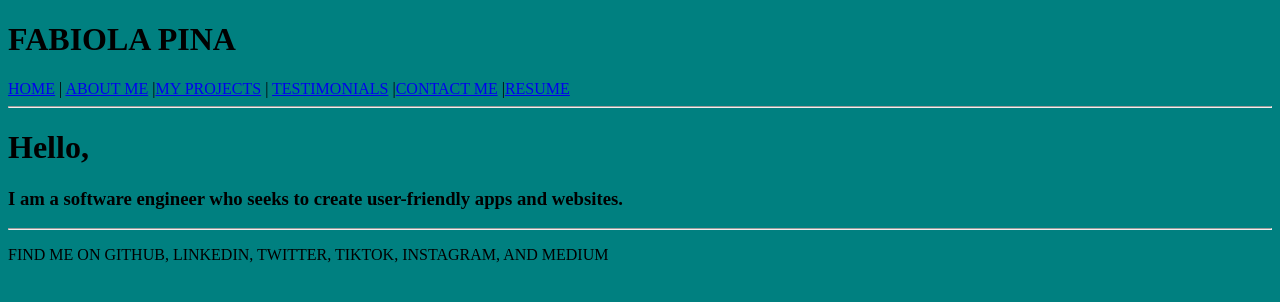
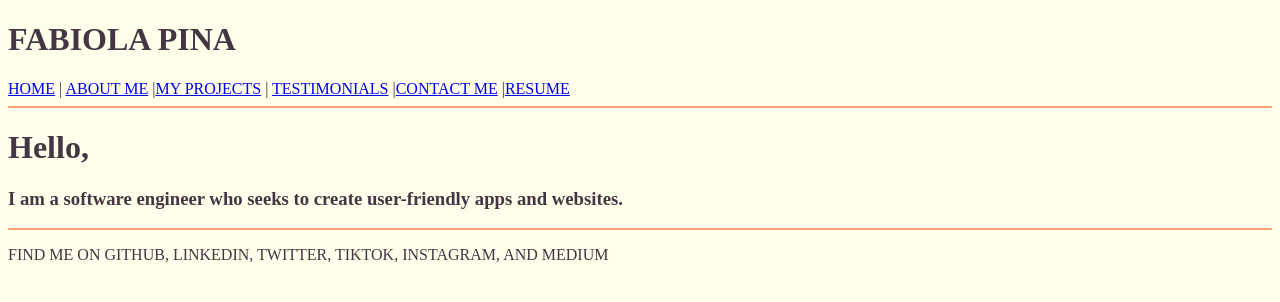
Before and after one commit to fabiolamariapina/portfolio-website, a React (Create React App) app in the folder portfolio/: page / in a window 1280 px wide. Shown: the top 302 px of the page. Built offline with nearby package versions, Linux system fonts and the light colour scheme.

Commit message:
added same coloring I had previsouly

```diff
--- a/portfolio/src/index.css
+++ b/portfolio/src/index.css
@@ -1,3 +1,10 @@
+/* general styling, applies to all pages */
 body {
-  background-color: teal;
+  background-color: #ffffeb;
+  color: #453643;
 }
+
+hr {
+  border: 1px solid #ff4000;
+  opacity: 0.5;
+}
```
